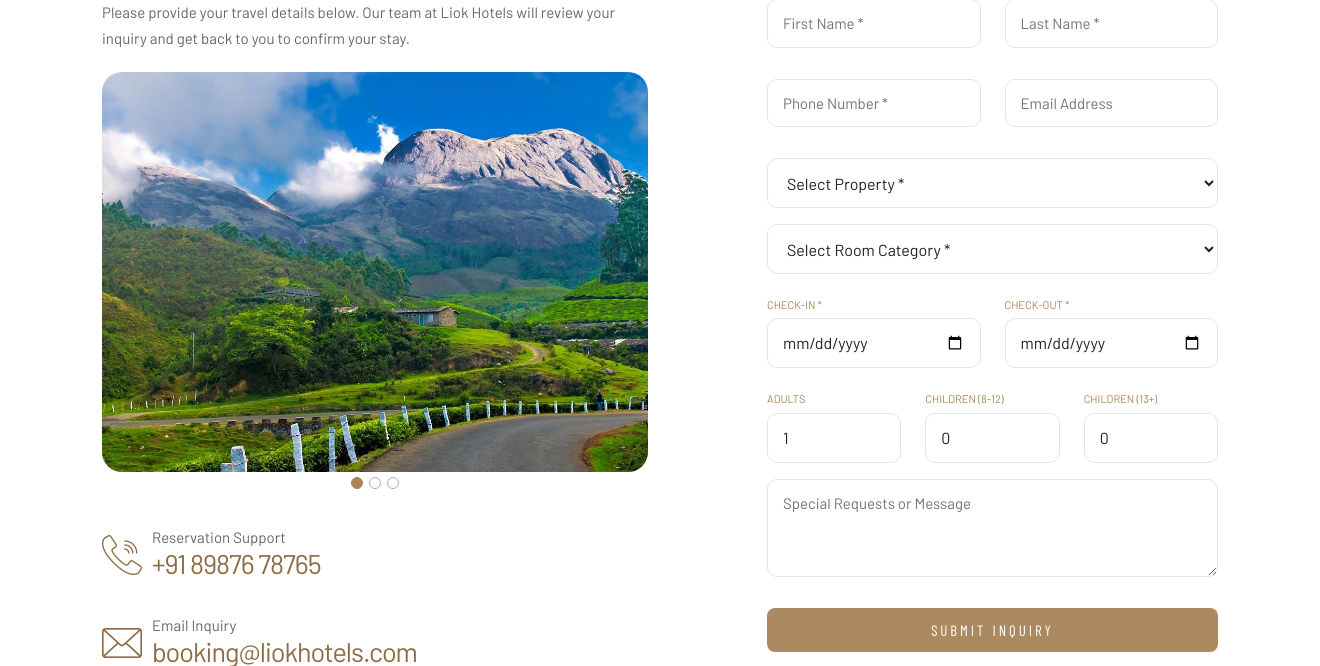
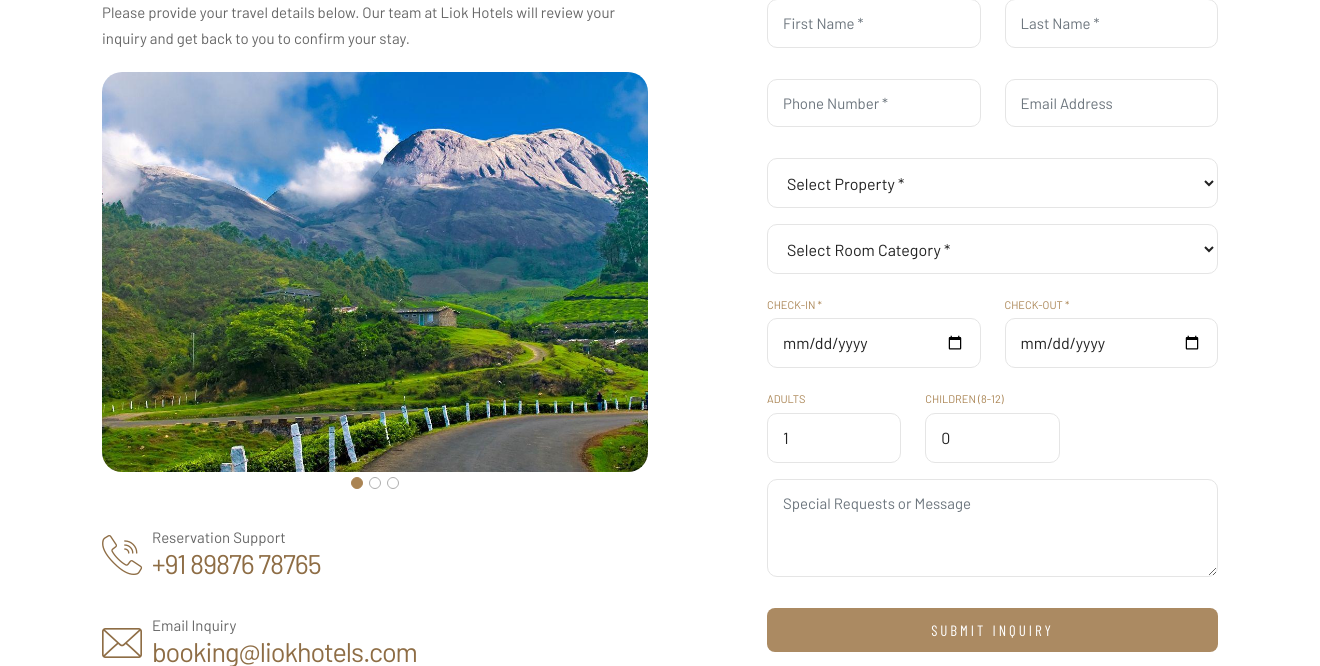
Before and after one commit to abhijith-vynzora/liok_hotels, a Django app: page /book-now/ in a window 1320 px wide; the page is wider, and only the part inside the window is pictured. Shown: the part 651-1317 px from the top of that part. Run offline with Django 5.2, Linux system fonts and the light colour scheme; data comes from the database, SQL or seed files in the repository; both versions use the stored data as it was before the commit; some libraries are stand-ins or nearby versions; some web fonts are replaced.

Commit message:
first review changes

```diff
--- a/liok_hotels_project/liok_hotels_app/forms.py
+++ b/liok_hotels_project/liok_hotels_app/forms.py
@@ -82,7 +82,7 @@ class BookingInquiryForm(forms.ModelForm):
         fields = [
             "first_name", "last_name", "phone", "email",
             "property", "room_category", "check_in", "check_out",
-            "adults", "children_8_12", "children_13_plus",  # Updated fields
+            "adults", "children_8_12",
             "message"
         ]
         widgets = {
@@ -90,5 +90,4 @@ class BookingInquiryForm(forms.ModelForm):
             'check_out': forms.DateInput(attrs={'type': 'date', 'class': 'form-control'}),
             'adults': forms.NumberInput(attrs={'class': 'form-control', 'min': 1}),
             'children_8_12': forms.NumberInput(attrs={'class': 'form-control', 'min': 0}),
-            'children_13_plus': forms.NumberInput(attrs={'class': 'form-control', 'min': 0}),
         }
--- a/liok_hotels_project/liok_hotels_app/models.py
+++ b/liok_hotels_project/liok_hotels_app/models.py
@@ -152,7 +152,6 @@ class BookingInquiry(models.Model):
     # --- NEW FIELDS ---
     adults = models.PositiveIntegerField(default=1)
     children_8_12 = models.PositiveIntegerField(default=0)
-    children_13_plus = models.PositiveIntegerField(default=0)
     # ------------------
 
     message = models.TextField(blank=True)
--- a/liok_hotels_project/liok_hotels_app/views.py
+++ b/liok_hotels_project/liok_hotels_app/views.py
@@ -705,7 +705,6 @@ def booking_view(request):
         # New Guest Fields
         adults = request.POST.get("adults", 1)
         children_8_12 = request.POST.get("children_8_12", 0)
-        children_13_plus = request.POST.get("children_13_plus", 0)
 
         message_text = request.POST.get("message", "").strip()
 
@@ -754,7 +753,6 @@ def booking_view(request):
                 check_out=check_out,
                 adults=int(adults),
                 children_8_12=int(children_8_12),
-                children_13_plus=int(children_13_plus),
                 message=message_text,
                 status='pending'
             )
@@ -820,11 +818,6 @@ def booking_view(request):
                                             <tr style="background:#f8f9fa;">
                                                 <td style="padding:12px; font-weight:bold; border-bottom:1px solid #eee;">Children (8-12)</td>
                                                 <td style="padding:12px; border-bottom:1px solid #eee;">{children_8_12}</td>
-                                            </tr>
-
-                                            <tr>
-                                                <td style="padding:12px; font-weight:bold; border-bottom:1px solid #eee;">Children (13+)</td>
-                                                <td style="padding:12px; border-bottom:1px solid #eee;">{children_13_plus}</td>
                                             </tr>
                                         </table>
 
--- a/liok_hotels_project/templates/frontend/booking.html
+++ b/liok_hotels_project/templates/frontend/booking.html
@@ -166,10 +166,6 @@
                                 <label style="font-size: 11px; color: #aa8453; text-transform: uppercase;">Children (8-12)</label>
                                 <input name="children_8_12" type="number" class="form-control" placeholder="8-12 yrs" min="0" value="0">
                             </div>
-                            <div class="col-md-4 form-group mb-3">
-                                <label style="font-size: 11px; color: #aa8453; text-transform: uppercase;">Children (13+)</label>
-                                <input name="children_13_plus" type="number" class="form-control" placeholder="13+ yrs" min="0" value="0">
-                            </div>
                             <div class="col-md-12 form-group mb-3">
                                 <textarea name="message" rows="3" class="form-control" placeholder="Special Requests or Message"></textarea>
                             </div>
--- a/liok_hotels_project/templates/frontend/property-details.html
+++ b/liok_hotels_project/templates/frontend/property-details.html
@@ -328,10 +328,6 @@ a.btn-gold {
                                 <label style="font-size: 11px; color: #aa8453; text-transform: uppercase;">Children (8-12)</label>
                                 <input name="children_8_12" type="number" class="form-control" placeholder="8-12 yrs" min="0" value="0">
                             </div>
-                            <div class="col-md-4 form-group mb-3">
-                                <label style="font-size: 11px; color: #aa8453; text-transform: uppercase;">Children (13+)</label>
-                                <input name="children_13_plus" type="number" class="form-control" placeholder="13+ yrs" min="0" value="0">
-                            </div>
                             <div class="col-md-12 form-group mb-3">
                                 <textarea name="message" rows="3" class="form-control" placeholder="Special Requests or Message"></textarea>
                             </div>
```
Also changed, not shown: liok_hotels_project/templates/admin_pages/view_bookings.html (+0 -7 lines), liok_hotels_project/db.sqlite3, liok_hotels_project/liok_hotels_app/migrations/0011_remove_bookinginquiry_children_13_plus.py (added).
